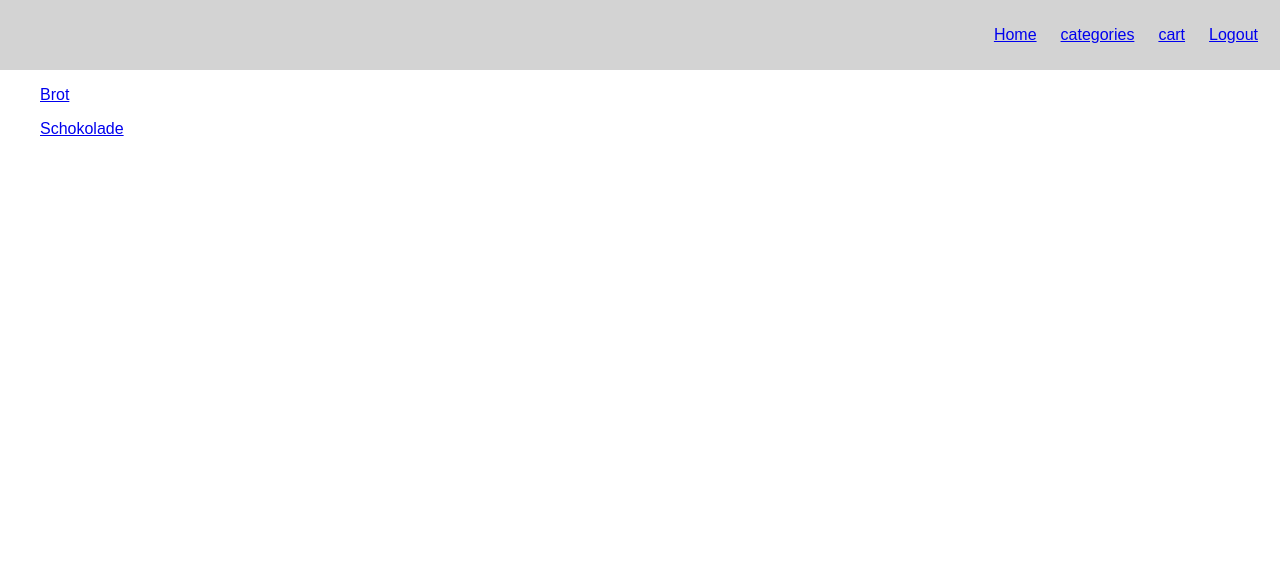
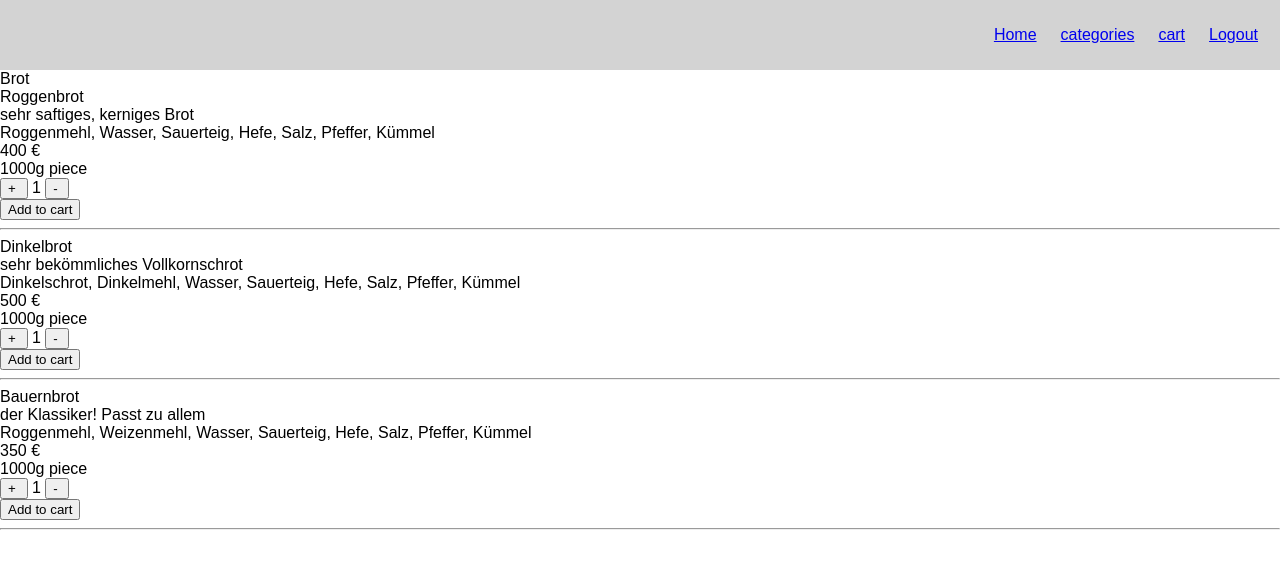
Before and after one commit to HannaHoJ/reactOrderTool, a React (Create React App) app: page /categories/Brot in a window 1280 px wide. Shown: the top 568 px of the page. Built offline with nearby package versions, Linux system fonts and the light colour scheme.

Commit message:
routing works back in app

```diff
--- a/src/App.js
+++ b/src/App.js
@@ -66,11 +66,11 @@ class App extends Component {
           <div>
             <Switch>
               <Route exact path="/" component={Home} />
-              <Route path="/categories" component={Categories} />
+              <Route exact path="/categories" component={Categories} />
               <Route path="/categories/:product" component={ProductList} />
              {/* JSX Comment */}
             {/* cart has to be /:user/cart */}
-              <Route path="/cart" component={Cart} />
+              <Route exact path="/cart" component={Cart} />
               <Route component={NotFound} />
             </Switch>
             </div>
--- a/src/components/Categories/Categories.js
+++ b/src/components/Categories/Categories.js
@@ -2,14 +2,14 @@ import React from 'react';
 import { Link, Route } from 'react-router-dom';
 import './Categories.css';
 import Products from './../../api/Products.js';
-import ProductItem from '../ProductItem/ProductItem.js';
+import ProductList from '../ProductList/ProductList.js';
 
 //links to specific categories
 const Category = (props ) => {
 	return (
 		<CategoryList >
 			<li>
-				<Link to={`/categories/${props.value}`}>
+				<Link to={`${props.match.url}/${props.value}`}>
 					{ props.value }
 				</Link>
 			</li>
@@ -39,6 +39,9 @@ const Categories = ({match}) =>{
 				return (<Category key={ item } value={ item } match={ match } />)
 			})
 		}
+		{/*
+			<Route exact path={`${match.url}/:product`} component={ProductList} />
+		 */}
 		</div>
 	)
 }
--- a/src/components/ProductList/ProductList.js
+++ b/src/components/ProductList/ProductList.js
@@ -6,18 +6,12 @@ import ProductItem from '../ProductItem/ProductItem.js';
 
 
 
-class ProductList extends Component {
-	constructor(props){
-		super(props);
-
-	}
-
-	render() {
+const ProductList = ({ match }) => {
 	return(
 	<div>
-			<div>{ this.props.match.params.product }</div>
+		<div>{ match.params.product }</div>
 		{
-				Products.getProductsByCategory(this.props.match.params.product).map((item) => {
+			Products.getProductsByCategory(match.params.product).map((item) => {
 				return <ProductItem key={ item.id } product={ item }  />
 			})
 		}
@@ -25,6 +19,6 @@ class ProductList extends Component {
 	)
 }
 
-}
+
 
 export default ProductList
```
Lines whose indentation alone changed are shown as unchanged.
